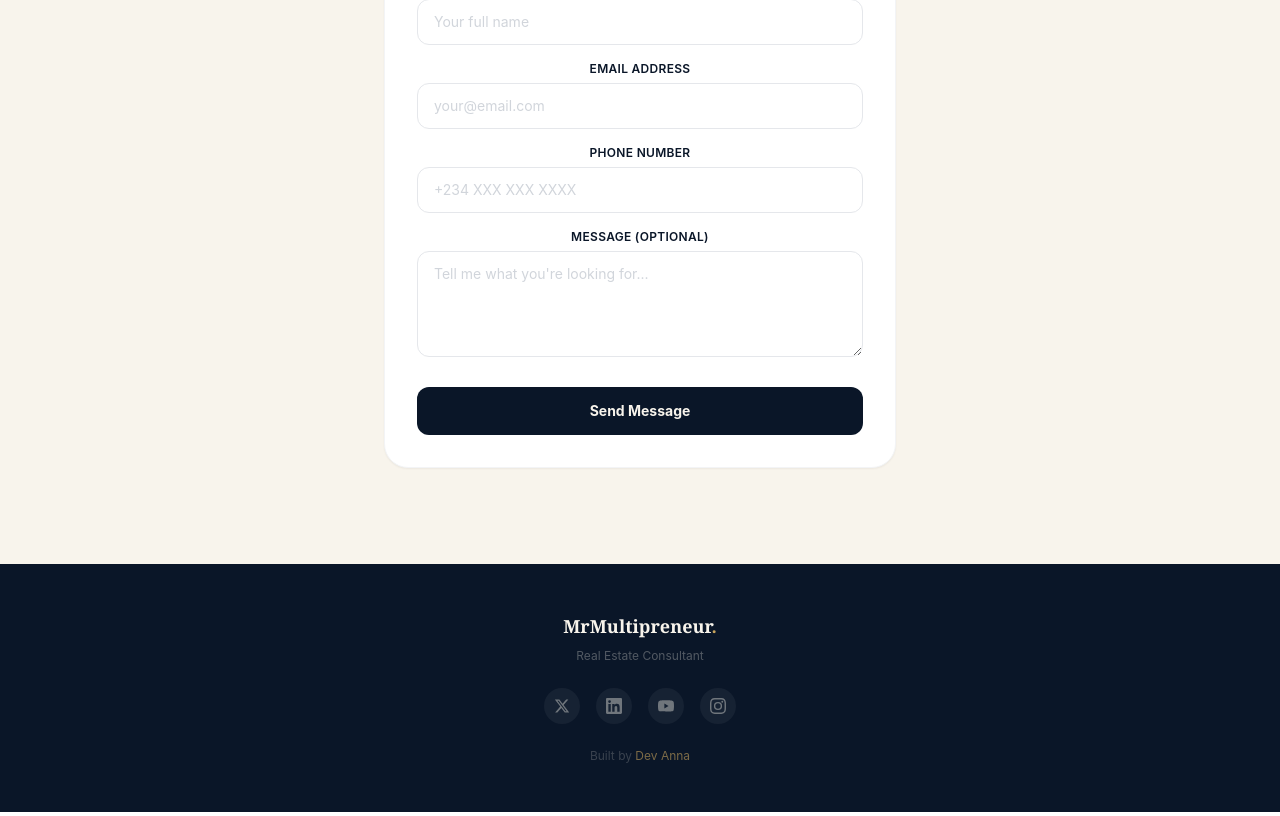
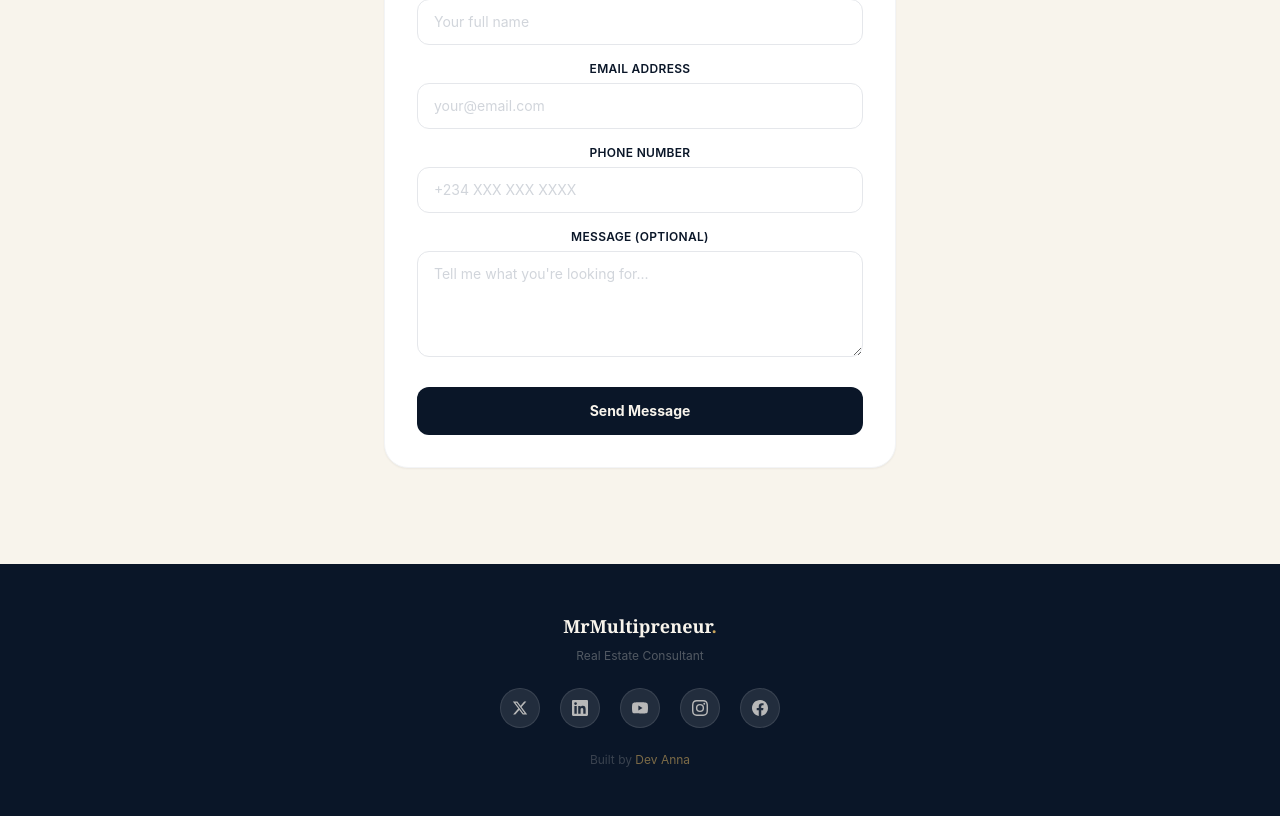
Before and after one commit to dev-anna-life/mr-multipreneur-realtor, a Next.js app: page / in a window 1280 px wide. Shown: the part 3791-4607 px from the top of the page. Built offline with nearby package versions, Linux system fonts and the light colour scheme.

Commit message:
Brighter social icons + Facebook link

```diff
--- a/app/page.js
+++ b/app/page.js
@@ -322,18 +322,21 @@
         <div className="max-w-7xl mx-auto">
           <div className="font-display font-black text-lg text-cream mb-2">MrMultipreneur<span className="text-gold">.</span></div>
           <p className="text-cream/30">Real Estate Consultant</p>
-          <div className="flex justify-center gap-4 mt-6 mb-6">
-            <a href="https://x.com/mrmultiprenuer" target="_blank" rel="noopener noreferrer" className="w-9 h-9 bg-white/5 rounded-full flex items-center justify-center text-cream/40 hover:bg-gold hover:text-navy hover:scale-110 transition-all duration-300" aria-label="X / Twitter">
+          <div className="flex justify-center gap-5 mt-6 mb-6">
+            <a href="https://x.com/mrmultiprenuer" target="_blank" rel="noopener noreferrer" className="w-10 h-10 bg-white/10 rounded-full flex items-center justify-center text-cream/70 hover:bg-gold hover:text-navy hover:scale-110 transition-all duration-300 border border-white/10" aria-label="X / Twitter">
               <svg className="w-4 h-4" fill="currentColor" viewBox="0 0 24 24"><path d="M18.244 2.25h3.308l-7.227 8.26 8.502 11.24H16.17l-5.214-6.817L4.99 21.75H1.68l7.73-8.835L1.254 2.25H8.08l4.713 6.231zm-1.161 17.52h1.833L7.084 4.126H5.117z"/></svg>
             </a>
-            <a href="https://www.linkedin.com/in/harrison-ugochukwu-mrmultiprenuer" target="_blank" rel="noopener noreferrer" className="w-9 h-9 bg-white/5 rounded-full flex items-center justify-center text-cream/40 hover:bg-gold hover:text-navy hover:scale-110 transition-all duration-300" aria-label="LinkedIn">
+            <a href="https://www.linkedin.com/in/harrison-ugochukwu-mrmultiprenuer" target="_blank" rel="noopener noreferrer" className="w-10 h-10 bg-white/10 rounded-full flex items-center justify-center text-cream/70 hover:bg-gold hover:text-navy hover:scale-110 transition-all duration-300 border border-white/10" aria-label="LinkedIn">
               <svg className="w-4 h-4" fill="currentColor" viewBox="0 0 24 24"><path d="M20.447 20.452h-3.554v-5.569c0-1.328-.027-3.037-1.852-3.037-1.853 0-2.136 1.445-2.136 2.939v5.667H9.351V9h3.414v1.561h.046c.477-.9 1.637-1.85 3.37-1.85 3.601 0 4.267 2.37 4.267 5.455v6.286zM5.337 7.433a2.062 2.062 0 01-2.063-2.065 2.064 2.064 0 112.063 2.065zm1.782 13.019H3.555V9h3.564v11.452zM22.225 0H1.771C.792 0 0 .774 0 1.729v20.542C0 23.227.792 24 1.771 24h20.451C23.2 24 24 23.227 24 22.271V1.729C24 .774 23.2 0 22.222 0h.003z"/></svg>
             </a>
-            <a href="https://youtube.com/@harrison_ugochukwu" target="_blank" rel="noopener noreferrer" className="w-9 h-9 bg-white/5 rounded-full flex items-center justify-center text-cream/40 hover:bg-gold hover:text-navy hover:scale-110 transition-all duration-300" aria-label="YouTube">
+            <a href="https://youtube.com/@harrison_ugochukwu" target="_blank" rel="noopener noreferrer" className="w-10 h-10 bg-white/10 rounded-full flex items-center justify-center text-cream/70 hover:bg-gold hover:text-navy hover:scale-110 transition-all duration-300 border border-white/10" aria-label="YouTube">
               <svg className="w-4 h-4" fill="currentColor" viewBox="0 0 24 24"><path d="M23.498 6.186a3.016 3.016 0 00-2.122-2.136C19.505 3.545 12 3.545 12 3.545s-7.505 0-9.377.505A3.017 3.017 0 00.502 6.186C0 8.07 0 12 0 12s0 3.93.502 5.814a3.016 3.016 0 002.122 2.136c1.871.505 9.376.505 9.376.505s7.505 0 9.377-.505a3.015 3.015 0 002.122-2.136C24 15.93 24 12 24 12s0-3.93-.502-5.814zM9.545 15.568V8.432L15.818 12l-6.273 3.568z"/></svg>
             </a>
-            <a href="https://www.instagram.com/mrmultiprenuer" target="_blank" rel="noopener noreferrer" className="w-9 h-9 bg-white/5 rounded-full flex items-center justify-center text-cream/40 hover:bg-gold hover:text-navy hover:scale-110 transition-all duration-300" aria-label="Instagram">
+            <a href="https://www.instagram.com/mrmultiprenuer" target="_blank" rel="noopener noreferrer" className="w-10 h-10 bg-white/10 rounded-full flex items-center justify-center text-cream/70 hover:bg-gold hover:text-navy hover:scale-110 transition-all duration-300 border border-white/10" aria-label="Instagram">
               <svg className="w-4 h-4" fill="currentColor" viewBox="0 0 24 24"><path d="M12 2.163c3.204 0 3.584.012 4.85.07 3.252.148 4.771 1.691 4.919 4.919.058 1.265.069 1.645.069 4.849 0 3.205-.012 3.584-.069 4.849-.149 3.225-1.664 4.771-4.919 4.919-1.266.058-1.644.07-4.85.07-3.204 0-3.584-.012-4.849-.07-3.26-.149-4.771-1.699-4.919-4.92-.058-1.265-.07-1.644-.07-4.849 0-3.204.013-3.583.07-4.849.149-3.227 1.664-4.771 4.919-4.919 1.266-.057 1.645-.069 4.849-.069zM12 0C8.741 0 8.333.014 7.053.072 2.695.272.273 2.69.073 7.052.014 8.333 0 8.741 0 12c0 3.259.014 3.668.072 4.948.2 4.358 2.618 6.78 6.98 6.98C8.333 23.986 8.741 24 12 24c3.259 0 3.668-.014 4.948-.072 4.354-.2 6.782-2.618 6.979-6.98.059-1.28.073-1.689.073-4.948 0-3.259-.014-3.667-.072-4.947-.196-4.354-2.617-6.78-6.979-6.98C15.668.014 15.259 0 12 0zm0 5.838a6.162 6.162 0 100 12.324 6.162 6.162 0 000-12.324zM12 16a4 4 0 110-8 4 4 0 010 8zm6.406-11.845a1.44 1.44 0 100 2.881 1.44 1.44 0 000-2.881z"/></svg>
+            </a>
+            <a href="https://www.facebook.com/Ugochukwu.H" target="_blank" rel="noopener noreferrer" className="w-10 h-10 bg-white/10 rounded-full flex items-center justify-center text-cream/70 hover:bg-gold hover:text-navy hover:scale-110 transition-all duration-300 border border-white/10" aria-label="Facebook">
+              <svg className="w-4 h-4" fill="currentColor" viewBox="0 0 24 24"><path d="M24 12.073c0-6.627-5.373-12-12-12s-12 5.373-12 12c0 5.99 4.388 10.954 10.125 11.854v-8.385H7.078v-3.47h3.047V9.43c0-3.007 1.792-4.669 4.533-4.669 1.312 0 2.686.235 2.686.235v2.953H15.83c-1.491 0-1.956.925-1.956 1.874v2.25h3.328l-.532 3.47h-2.796v8.385C19.612 23.027 24 18.062 24 12.073z"/></svg>
             </a>
           </div>
           <p className="mt-4 text-cream/20">Built by <span className="text-gold/60">Dev Anna</span></p>
```
